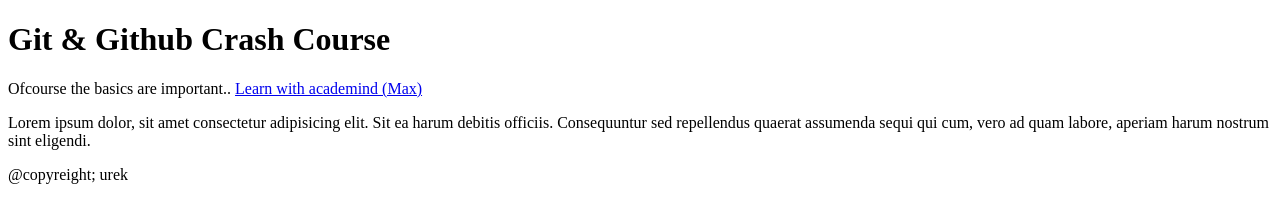
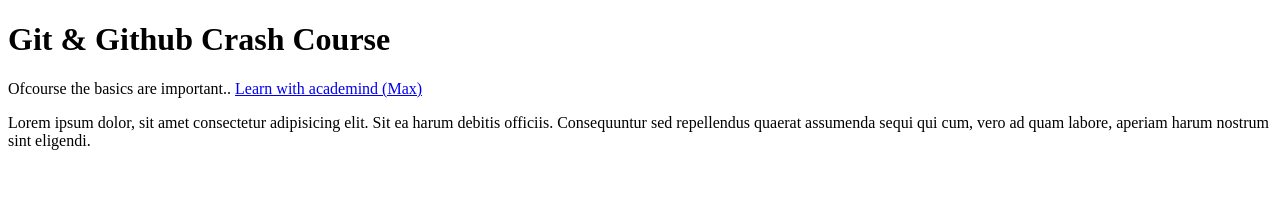
Before and after one commit to urekmazth/git-medium, a plain HTML site: page index.html in a window 1280 px wide. Drawn offline with Linux system fonts and the light colour scheme.

Commit message:
Revert "added footer"
This reverts commit b99eb9a7eb7eb3f10b61630bd4d5772277605255.

```diff
--- a/index.html
+++ b/index.html
@@ -10,6 +10,5 @@
     <h1>Git & Github Crash Course</h1>
     <p>Ofcourse the basics are important.. <a href="#">Learn with academind (Max)</a></p>
     <p>Lorem ipsum dolor, sit amet consectetur adipisicing elit. Sit ea harum debitis officiis. Consequuntur sed repellendus quaerat assumenda sequi qui cum, vero ad quam labore, aperiam harum nostrum sint eligendi.</p>
-    <footer>@copyreight; urek</footer>
 </body>
 </html>
```
